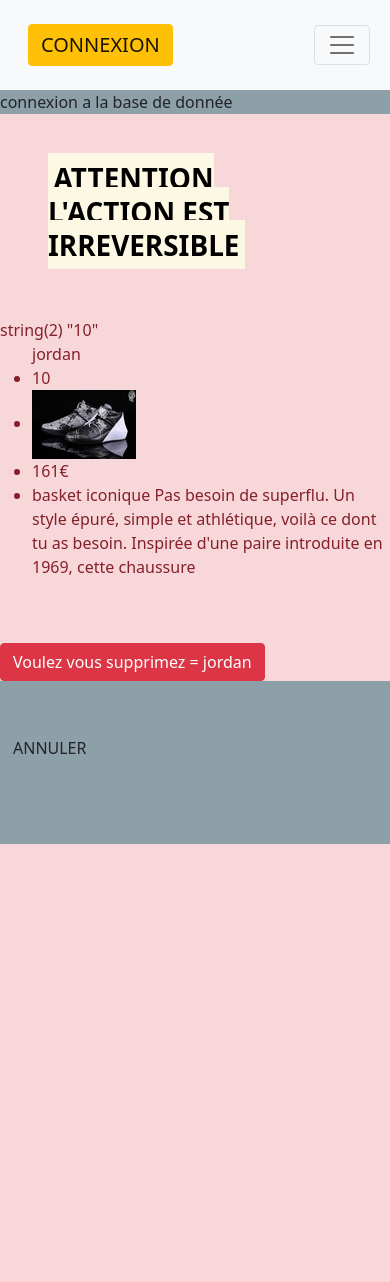
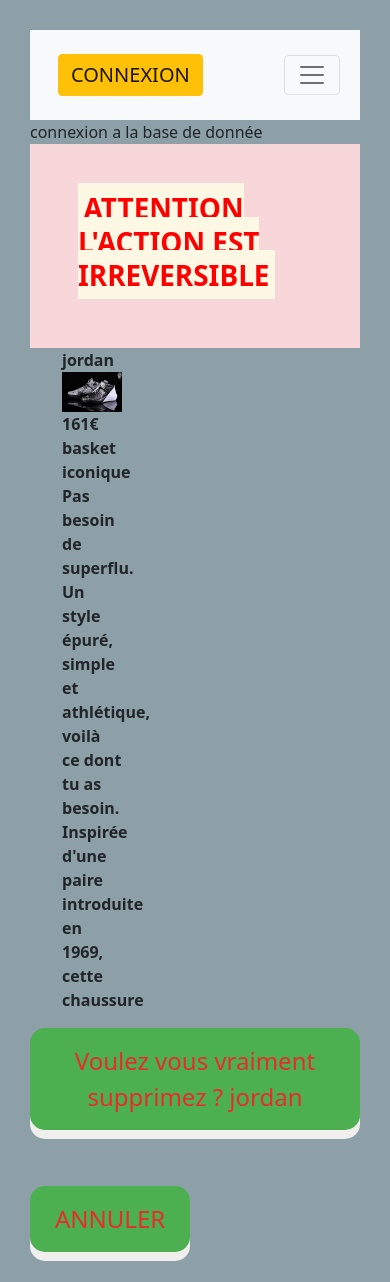
Before and after one commit to yves02coder/CRUD-ecommerce, a PHP site: page /supprimer_produit.php?id=10 in a window 390 px wide. Before the commit the page ends 844 px from the top, so only its background shows below. Run offline with PHP 8.4, Linux system fonts and the light colour scheme; data comes from the database, SQL or seed files in the repository; some libraries are stand-ins or nearby versions.

Commit message:
responsive et background

```diff
--- a/navbar.php
+++ b/navbar.php
@@ -30,6 +30,9 @@
                     <li class="nav-item m-2">
                         <a class="btn btn-info" href="ajouter.php">AJOUTER</a>
                     </li>
+                    <li class="nav-item m-2">
+                        <a class="btn btn-primary" href="paye.php">PAYER</a>
+                    </li>
 
                     <li class="nav-item" id="search">
                         <a href="https://www.nike.com/fr/w/hommes-jordan-chaussures-37eefznik1zy7ok?cp=24158993452_search_%7Cbasket%20jordan%20homme%7C10690196384%7C107180266964%7Ce%7Cc%7CFR%7Cstyles%7C452608684253&gclsrc=aw.ds&ds_rl=1252249&gclid=CjwKCAiAr6-ABhAfEiwADO4sff6gOEHv73k5GTpDn1b507RTNuDC4RsfEq_yPN5H5fbxJvd1zilevBoCsDoQAvD_BwE&gclsrc=aw.ds"
@@ -54,7 +57,9 @@
 
     </header>
 
-
+    <script src="https://cdn.jsdelivr.net/npm/bootstrap@5.0.0-beta1/dist/js/bootstrap.bundle.min.js"
+        integrity="sha384-ygbV9kiqUc6oa4msXn9868pTtWMgiQaeYH7/t7LECLbyPA2x65Kgf80OJFdroafW" crossorigin="anonymous">
+    </script>
 </body>
 
 </html>
--- a/paye.php
+++ b/paye.php
@@ -84,7 +84,4 @@
         </div>
     </div>
 </div>
-<a href="menu.php" class="btn btn-success">Menu</a>
-<a href="index.php" class="btn btn-success">les articles</a>
-<a href="panier.php" class="btn btn-success">panier</a>
-<a href="catalog.php" class="btn btn-success">catalogue</a>
+<a href="index.php" class="btn btn-success">retour</a>
--- a/style.css
+++ b/style.css
@@ -66,7 +66,7 @@
         .flash {
             -webkit-animation-name: flash;
             animation-name: flash;
-            -webkit-animation-duration: 1s;
+            -webkit-animation-duration: 2s;
             animation-duration: 5s;
             -webkit-animation-fill-mode: both;
             animation-fill-mode: both;
--- a/supprimer_produit.php
+++ b/supprimer_produit.php
@@ -13,12 +13,14 @@
 }
 ?>
 
-<div class="alert-danger p-5 flash">
-    <h1><mark><b>ATTENTION L'ACTION EST IRREVERSIBLE</b></mark></h1>
-</div>
-<div class="alert-danger">
+<body style="background-color: #8599a1ee;margin:30px;">
 
-    <?php
+    <div class="alert-danger p-5 flash">
+        <h1><mark><b style="color: red;">ATTENTION L'ACTION EST IRREVERSIBLE</b></mark></h1>
+    </div>
+    <div class="">
+
+        <?php
 //requète sql
 $sql="SELECT * FROM id_produit WHERE id_produit=?";
 //requète dans une variable
@@ -27,7 +29,7 @@
 
 //recuperation de id avec $_GET
 $id=$_GET['id'];
-var_dump($id);
+//var_dump($id);
 //faire heriter le'?' a tout les $_GET['id']
 
 $requete->bindParam(1,$id);
@@ -40,16 +42,19 @@
 
 ?>
 
-    <ul class="liste-group">
-        <li class="liste-detail"><?php echo $resultat['nom_produit']?></li>
-        <li><?php echo $resultat['id_produit']?></li>
-        <li><img src="<?php echo $resultat['image_produit']?>" alt="<?php $resultat['nom_produit']  ?>"
-                title="<?php $resultat['nom_produit']  ?>" /></li>
-        <li><?php echo $resultat['prix_produit']?>€</li>
-        <li><?php echo $resultat['description_produit']?></li>
-    </ul>
-    <a href="confirmer_suppression.php?id=<?php echo $resultat['id_produit']?>" class="btn btn-danger mt-5">
-        Voulez vous supprimez = <?php echo $resultat['nom_produit']  ?></a>
 
-</div>
-<a href=" listeProduit.php " class="btn btn-message mt-5 "> ANNULER </a>
+        <ul class="liste-detail">
+            <li class="liste-detail"><b><?php echo $resultat['nom_produit']?></b></li>
+            <!-- <li><?php //echo $resultat['id_produit']?></li>-->
+            <li><b><img class="img-fluid" width="20%" src="<?php echo $resultat['image_produit']?>"
+                        alt="<?php $resultat['nom_produit']  ?>" title="<?php $resultat['nom_produit']  ?>" /></b></li>
+            <li><b><?php echo $resultat['prix_produit']?>€</b></li>
+            <li class="liste-detail" style="width: 20%;"><b><?php echo $resultat['description_produit']?></b></li>
+        </ul>
+
+        <a href="confirmer_suppression.php?id=<?php echo $resultat['id_produit']?>" class="btn btn-danger mb-2 button">
+            Voulez vous vraiment supprimez ?<?php echo ' '.$resultat['nom_produit']  ?></a>
+
+    </div>
+    <a href="index.php " class="btn btn-message mt-5 button "> ANNULER </a>
+</body>
```
Also changed, not shown: confirm_apdate.php (+7 -2 lines), confirmer_suppression.php (+7 -2 lines), detail_produit.php (+9 -5 lines).
